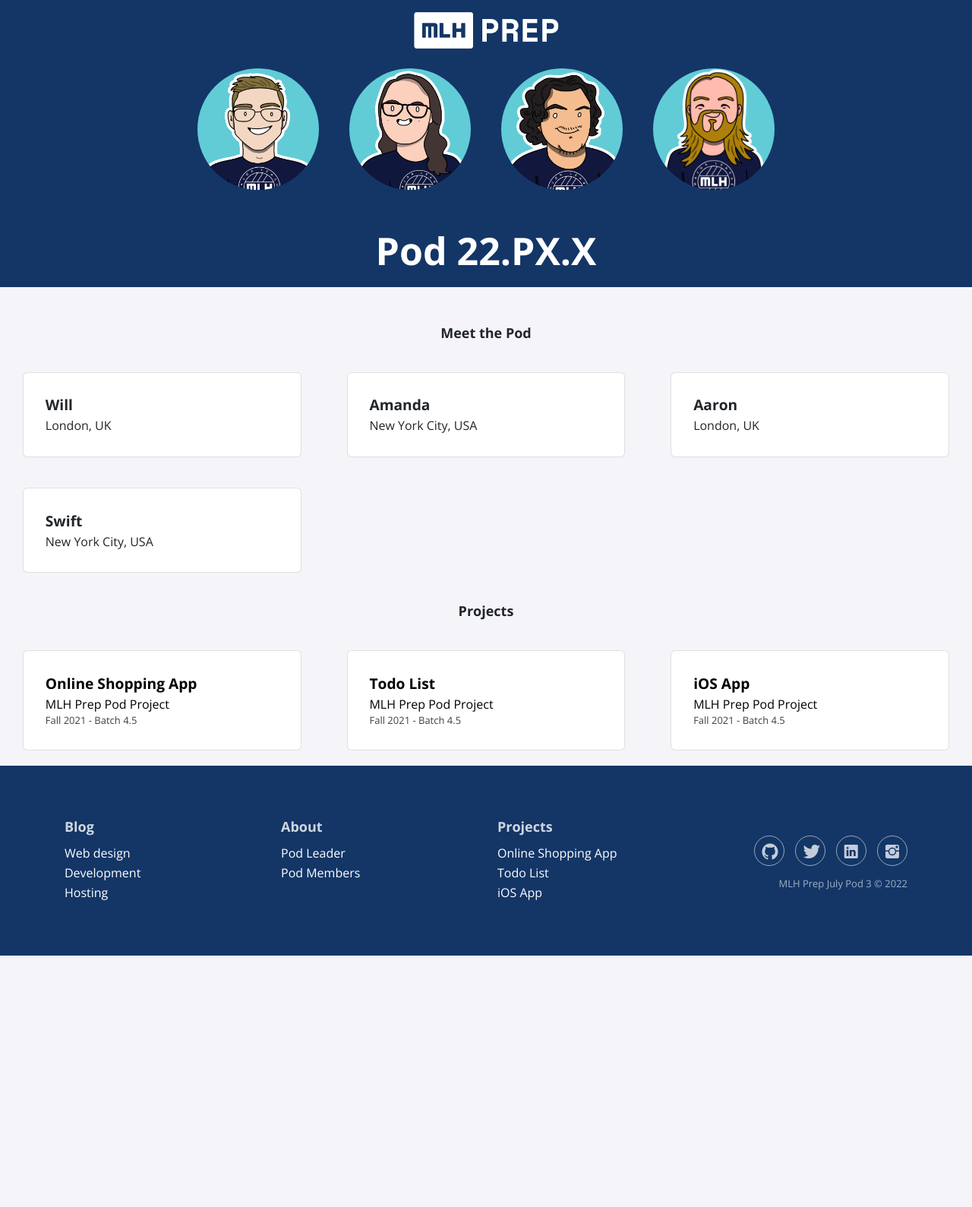
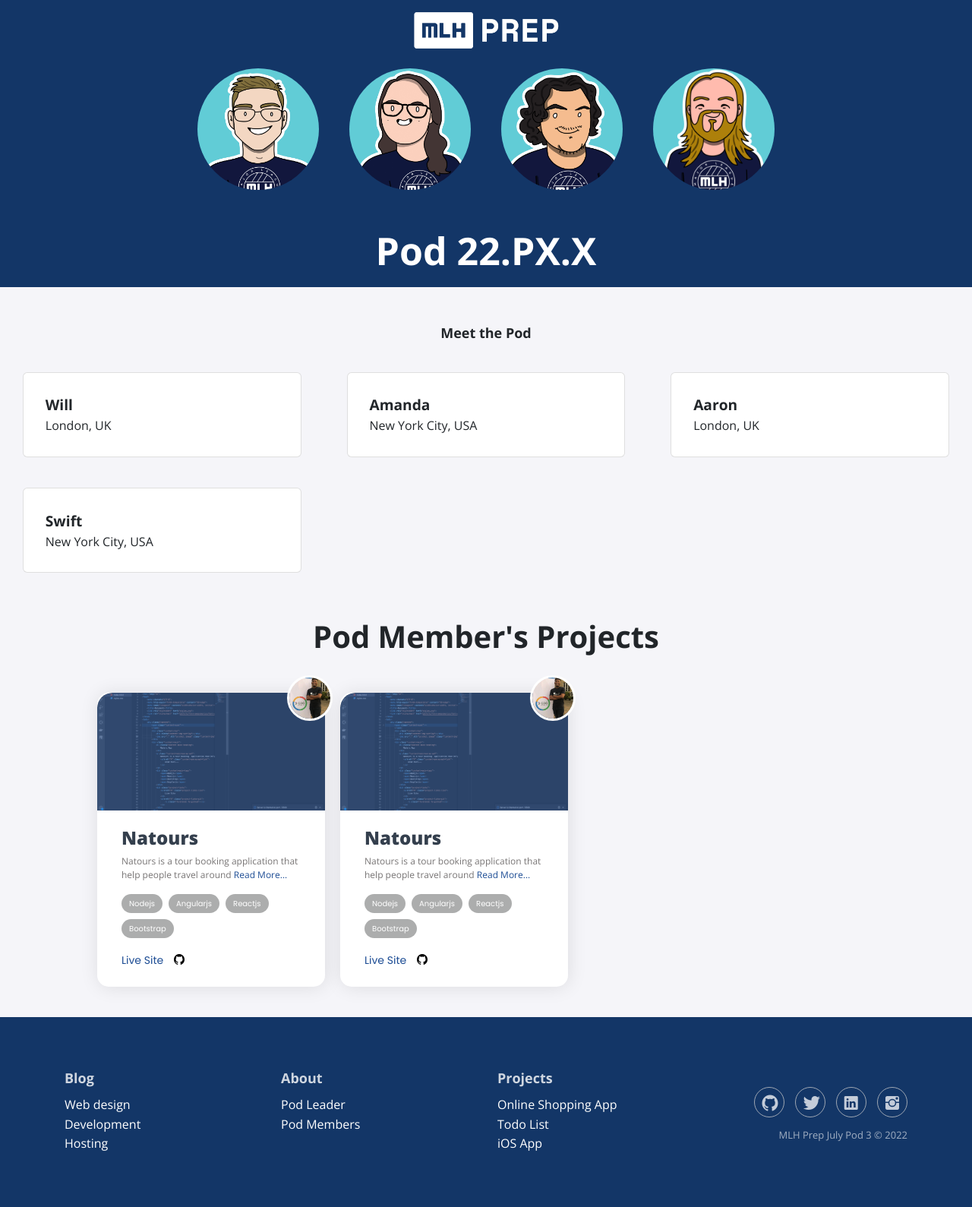
Before and after one commit to MLH-Fellowship/prep-portfolio-22.JUL.PREP.3, a Jekyll site: the page built from index.html, in a window 1280 px wide. Shown: the whole page at 76% size. Built offline with Jekyll 4.4.1, drawn with Linux system fonts in a browser that asks for light colours; nearby versions of some CDN libraries; before the commit the page ends 1258 px from its top, so only the background shows below that.

Commit message:
improved project ui on landing page and added new field

```diff
--- a/_data/projects.yml
+++ b/_data/projects.yml
@@ -1,14 +1,22 @@
-- title: Online Shopping App
-  event: MLH Prep Pod Project
-  date: Fall 2021  - Batch 4.5
+- project-name: Natours
+  brief-description: Natours is a tour booking  application that help people travel around
+  live-site: https://github.com/
+  project-screenshot: ./ass
+  author-img: https://github.com/
+  technologies:
+    - Nodejs
+    - Angularjs
+    - Reactjs
+    - Bootstrap
   page-name: project
-
-- title: Todo List
-  event: MLH Prep Pod Project
-  date: Fall 2021  - Batch 4.5
+- project-name: Natours
+  brief-description: Natours is a tour booking  application that help people travel around
+  live-site: https://github.com/
+  project-screenshot: ./ass
+  author-img: https://github.com/
+  technologies:
+    - Nodejs
+    - Angularjs
+    - Reactjs
+    - Bootstrap
   page-name: project
-
-- title: iOS App
-  event: MLH Prep Pod Project
-  date: Fall 2021  - Batch 4.5
-  page-name: project
--- a/_includes/navbar.html
+++ b/_includes/navbar.html
@@ -5,6 +5,5 @@
                 <img src="./assets/img/mlh-prep.png" />
             </div>
         </a>
-
     </div>
 </header>
--- a/_includes/projects.html
+++ b/_includes/projects.html
@@ -1,20 +1,47 @@
-<div id="projects">
-  <h2>Projects</h2>
-  <div class="card-container">
+  <div class="project-section">
+  <h2>Pod Member's Projects</h2>
+  <div class="project-container">
       {% for item in site.data.projects %}
-      {% if item.page-name %}
-      <a href="/projects/{{ item.page-name }}">
-      {% else %}
-      <a>
-      {% endif %}
-        <div class="card">
-          <div class="info">
-            <p class="title">{{ item.title }}</p>
-            <p class="location">{{ item.event }}</p>
-            <p class="dates">{{ item.date }}</p>
+      <div class="content">
+        <div class="content-user">
+          <img src="./assets/img/pictures/smile.jpeg" alt="user" srcset="">
+        </div>
+        <div class="content-top">
+          <div class="content-main-credits">
+            <h3>
+                <span>Developed by :</span><br/>
+                Innocent Chidera
+            </h3>
           </div>
+          <div class="content-img-overlay"></div>
+          <img src="./assets/img/screenshots/g.png" alt="project image" class="content-img">
         </div>
-      </a>
+        <div class="content-main">
+            <h1 class="content-main-heading">
+                {{item.project-name}}
+            </h1>
+            <p class="content-main-paragraph">
+                {{item.brief-description}}
+                <a href="#" class="content-paragraph-link">
+                    Read More...
+                </a>
+            </p>
+            <div class="content-main-tags">
+              {% for tech in item.technologies %}
+                <span>{{tech}}</span>
+              {% endfor %}
+
+            </div>
+            <div class="project-links">
+                <a href="#" class="project-links-live">
+                    Live Site
+                </a>
+                <a href="#" class="project-links-git">
+                  <i class="icon ion-social-github"></i>
+                </a>
+            </div>
+        </div>
+      </div>
       {% endfor %}
   </div>
 </div>
--- a/_sass/all.scss
+++ b/_sass/all.scss
@@ -4,9 +4,11 @@
 @import 'profile';
 @import 'page';
 @import 'footer';
+@import 'projects';
 html,body{
   height: 100%;
 }
+
 
 html{
   scroll-behavior: smooth;
--- /dev/null
+++ b/_sass/projects.scss
@@ -0,0 +1,193 @@
+@import url('https://fonts.googleapis.com/css2?family=Open+Sans:wght@800&family=Poppins:wght@100;400&display=swap');
+
+
+
+img{
+    height: 100%;
+    width:100%;
+    object-fit: cover;
+}
+
+.project-section{
+    margin: 40px 0;
+
+    h2{
+        font-size: 40px;
+    }
+}
+
+.project-container{
+   display:flex;
+   gap: 20px;
+   width: 80%;
+   max-width: 1200px;
+   margin: auto;
+}
+
+
+.content-user{
+    position: absolute;
+    width:60px;
+    height: 60px;
+    border-radius: 50%;
+    z-index: 1000;
+    border: 3px solid white;
+    right: -10px;
+    top: -6%;
+
+    img{
+        border-radius: 50%;
+    }
+}
+
+.content{
+    font-family: 'Poppins', sans-serif;
+    max-width:300px;
+    background-color: white;
+    position: relative;
+    border-radius: 15px;
+    margin-top: 30px;
+    min-height: 300px;
+    box-shadow: 1px 1px 24px rgba(0,0,0,0.1);
+    transition: all .2s ease;
+    position: relative;
+
+    &:hover{
+        transform: scale(1.05);
+        box-shadow: 1px 1px 64px rgba(0,0,0,0.2);
+    }
+
+
+}
+
+.content-img-overlay{
+    position: absolute;
+    width: 100%;
+    height: 100%;
+    background-color:#4486E9;
+    opacity: 0.37;
+    border-radius: 20px 20px 0 0;
+}
+
+
+
+.content-top{
+    border-radius: 20px 20px 0 0;
+    height: 40%;
+    overflow: hidden;
+    position: relative;
+}
+
+.content-main-credits{
+    position: absolute;
+    width: 100%;
+    height: 100%;
+    top: -100%;
+    left: 0;
+    background-color: rgba(0,0,0,0.6);
+    color: white;
+    display: flex;
+    align-items: center;
+    justify-content: center;
+    z-index: 50;
+    opacity: 0;
+    transition:top 0.3s ease-in,opacity 1s ease;
+
+}
+
+.content-main-credits h3{
+    font-size: 18px;
+    text-align: center;
+    font-family: monospace;
+    span{
+        font-size: 12px;
+    }
+}
+
+.content:hover .content-main-credits{
+    top: 0;
+    opacity: 1;
+}
+
+
+
+.content-img{
+    border-radius: 20px 20px 0 0;
+}
+
+.content-main{
+    display: flex;
+    flex-direction: column;
+    justify-content: space-evenly;
+    height: 60%;
+    padding: 1em 2em;
+}
+
+.content-main-heading{
+    margin:0;
+    padding: 0;
+    font-size: 24px;
+    color: #343F4D;
+    font-weight:800;
+    font-family: 'Open Sans', sans-serif;
+}
+
+.content-main-paragraph{
+    font-size: 12px;
+    color: #787575;
+    margin: 0;
+
+    .content-paragraph-link{
+        color: #1C4C94;
+    }
+}
+
+.content-main-tags{
+    display: flex;
+    flex-wrap: wrap;
+    gap: 8px;
+    margin: 10px 0;
+
+    span{
+        background-color: #ACADAD;
+        color: #fff;
+        font-size: 10px;
+        padding: .5em 1em;
+        border-radius: 26px;
+    }
+}
+
+
+
+.project-links-live{
+    color: #1C4C94;
+    font-size: 14px;
+}
+
+
+@media (max-width: 768px) {
+    .content{
+        min-height: 200px;
+    }
+    .content-main-heading{
+   font-size: 18px;
+    }
+
+    .project-container{
+        flex-direction: column;
+    }
+
+
+    .content-main-paragraph{
+        font-size: 10px;
+    }
+
+    .content-main-tags{
+        font-size: 8px;
+    }
+    .content-main{
+            padding: 1em;
+    }
+
+
+}
```
Also changed, not shown: Gemfile.lock, assets/img/pictures/smile.jpeg (added), assets/img/screenshots/g.png (added).
